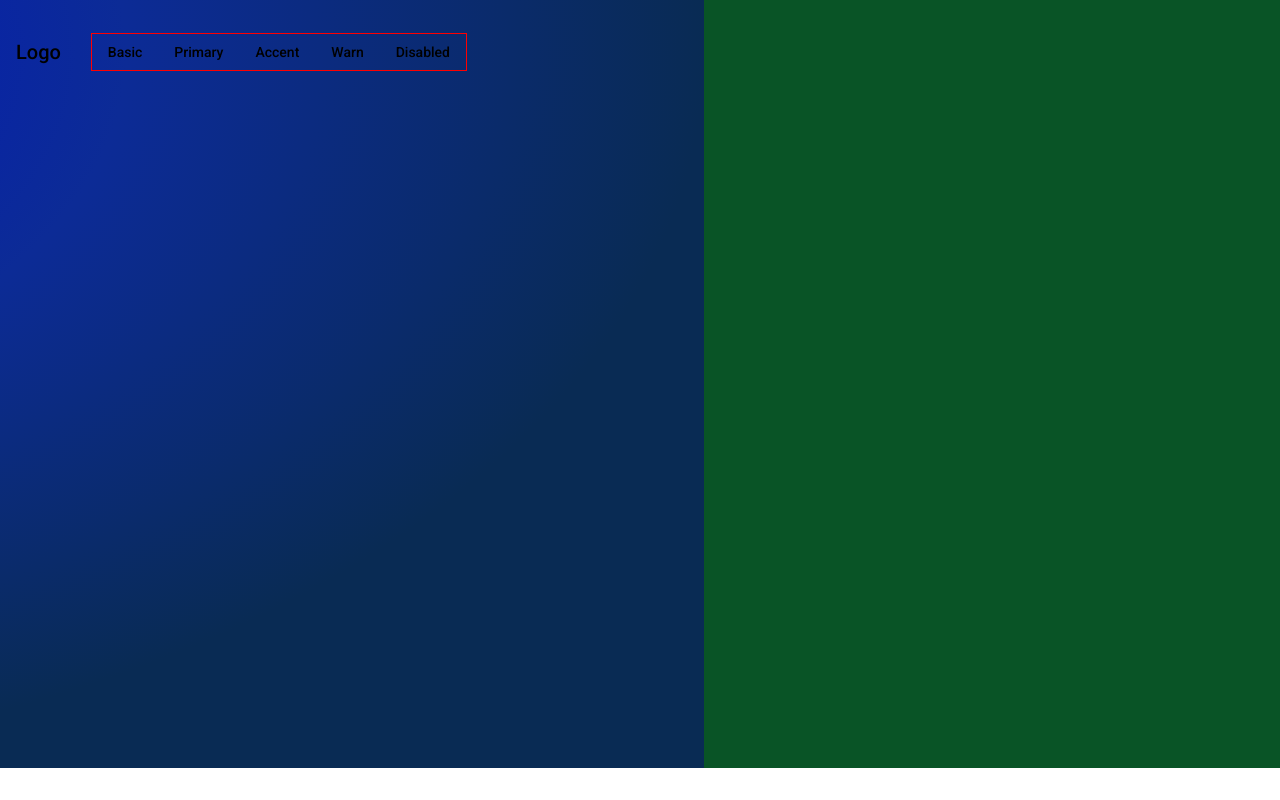
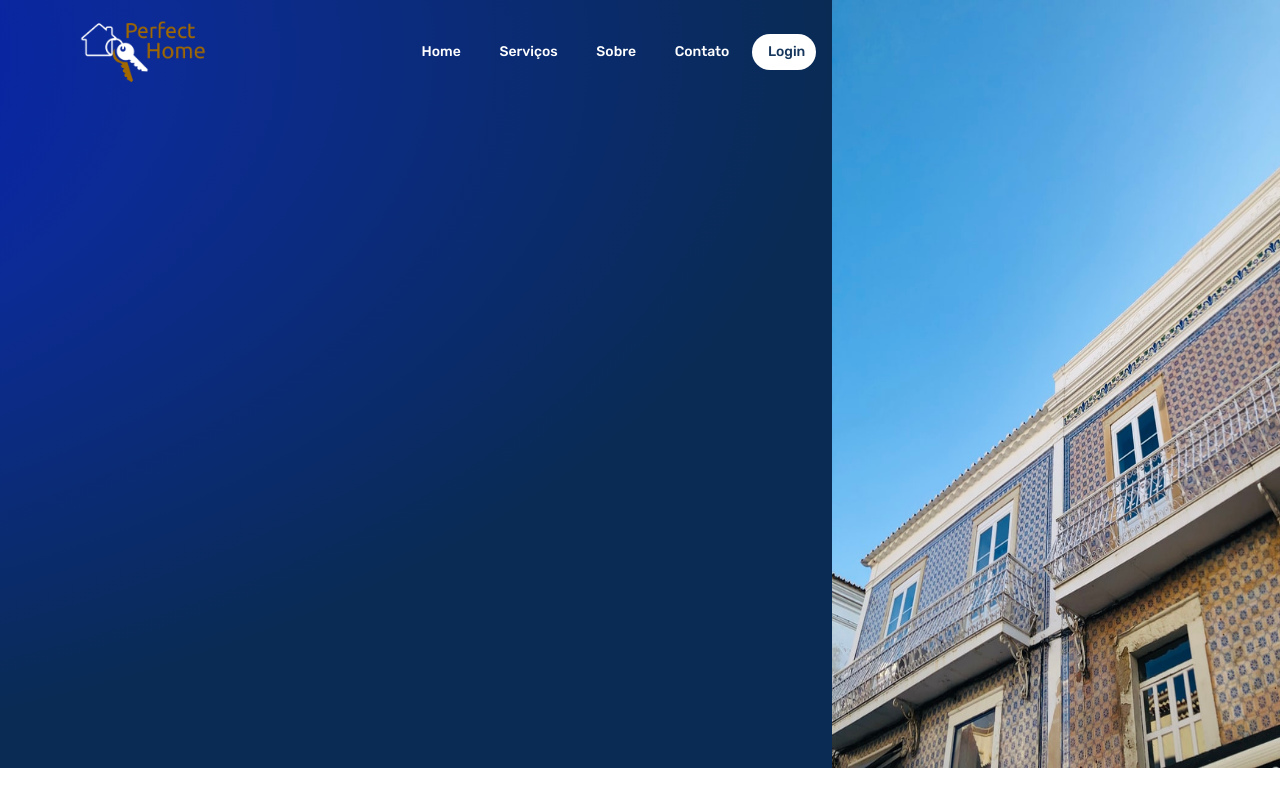
Before and after one commit to BrendowLincoln/PerfectHome, an Angular app: page / in a window 1280 px wide. Built offline with nearby package versions, Linux system fonts and the light colour scheme.

Commit message:
Ajustando header menu

```diff
--- a/src/app/home/home.component.html
+++ b/src/app/home/home.component.html
@@ -1,24 +1,23 @@
 <!-- PRIMARY SECTION -->
 <section class="primary-section">
+    <div class="primary-section-color">
         <!-- NAVBAR -->
         <mat-toolbar class="header">
             <mat-toolbar-row>
-            <span >Logo</span>
+                <img src="/assets/a674660e563f4e73a3c04a780026b85e.png" alt="Logo Perfect Home" class="logo">
                 <div class="menu">
-                <button mat-button>Basic</button>
-                <button mat-button class="menu-botton">Primary</button>
-                <button mat-button class="menu-botton">Accent</button>
-                <button mat-button class="menu-botton">Warn</button>
-                <button mat-button class="menu-botton">Disabled</button>
+                    <button mat-button class="menu-button">Home</button>
+                    <button mat-button class="menu-button">Serviços</button>
+                    <button mat-button class="menu-button">Sobre</button>
+                    <button mat-button class="menu-button">Contato</button>
                 </div>
+                <button mat-button class="login-button">Login</button>
             </mat-toolbar-row>
         </mat-toolbar>
         <!-- /NAVBAR -->
-    <div class="primary-section-color">
 
     </div>
-    <div class="primary-section-image">
+    <img src="/assets/image1.jpeg" class="primary-section-image">
 
-    </div>
 </section>
 <!-- /PRIMARY SECTION -->
--- a/src/app/home/home.component.scss
+++ b/src/app/home/home.component.scss
@@ -8,31 +8,64 @@
     display: flex;
     flex-direction: row;
 
+    .primary-section-color {
+        width: 65%;
+        height: 100%;
+        background: radial-gradient(farthest-side at -64% 7%, #0014C7 , #0C2B96, #092B54);
+
         .header  {
             display: flex;
             flex-direction: row;
             align-items: center;
-        position: absolute;
-        top: 0;
             height: 104px;
             color: black;
+            border: 1px none red;
+
+            .logo {
+                display: block;
+                margin-left: 50px;
+                margin-right: 140px;
+                width: 163px;
+                height: 163px;
+                border: 1px none orange;
+            }
+
 
             .menu {
-            border: 1px solid red;
+                width: 700px;
+                display: flex;
+                justify-content: space-evenly;
                 margin-left: 30px;
+                font-family: 'Rubik', sans-serif;
+                font-size: 12px;
+                border: 1px none yellow;
+                font-weight: 500;
+
+                .menu-button {
+                    color: white;
+                    font-family: 'Rubik', sans-serif;
+                    font-weight: 500;
                 }
 
+
             }
-
-    .primary-section-color {
-        width: 55%;
-        height: 100%;
-        background: radial-gradient(farthest-side at -64% 7%, #0014C7 , #0C2B96, #092B54);
+        }
     }
 
     .primary-section-image {
-        width: 45%;
+        width: 35%;
         height: 100%;
         background-color: #095426;
     }
+
+
+    .login-button {
+        background-color: white;
+        border-radius: 20px;
+        width: 70;
+        height: 35;
+        color: #16365D;
+        font-family: 'Rubik', sans-serif;
+        font-weight: 500;
     }
+}
--- a/src/styles.scss
+++ b/src/styles.scss
@@ -1,4 +1,5 @@
 /* You can add global styles to this file, and also import other style files */
+@import url('https://fonts.googleapis.com/css2?family=Rubik:wght@400;500;900&family=Rufina:wght@700&display=swap');
 
 html, body { height: 100%; }
 body { margin: 0; font-family: Roboto, "Helvetica Neue", sans-serif; }
```
Also changed, not shown: src/assets/image1.jpeg (added), 1 other file (tests, documents, lock files or other folders). Lines whose indentation alone changed are shown as unchanged.
